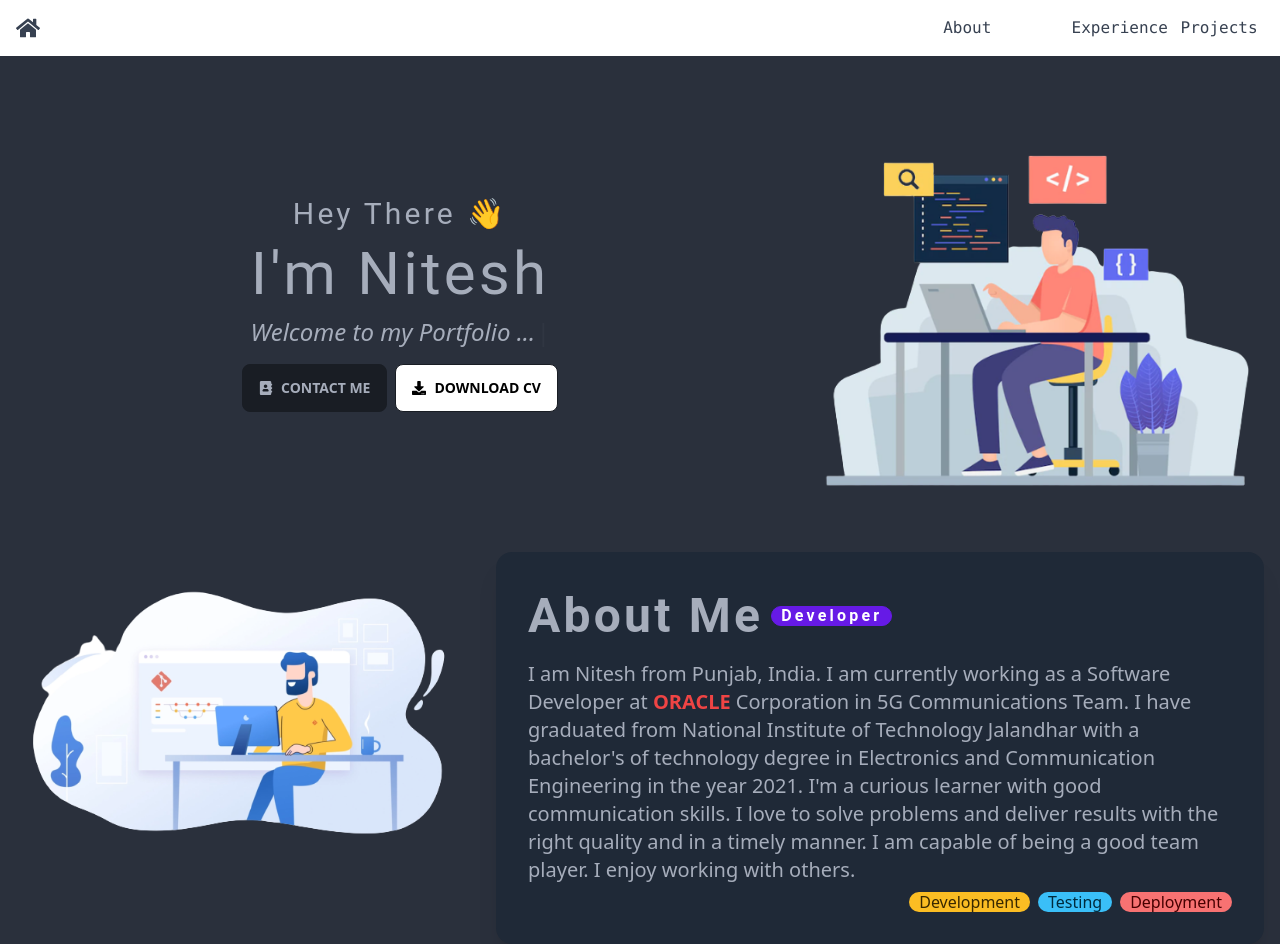
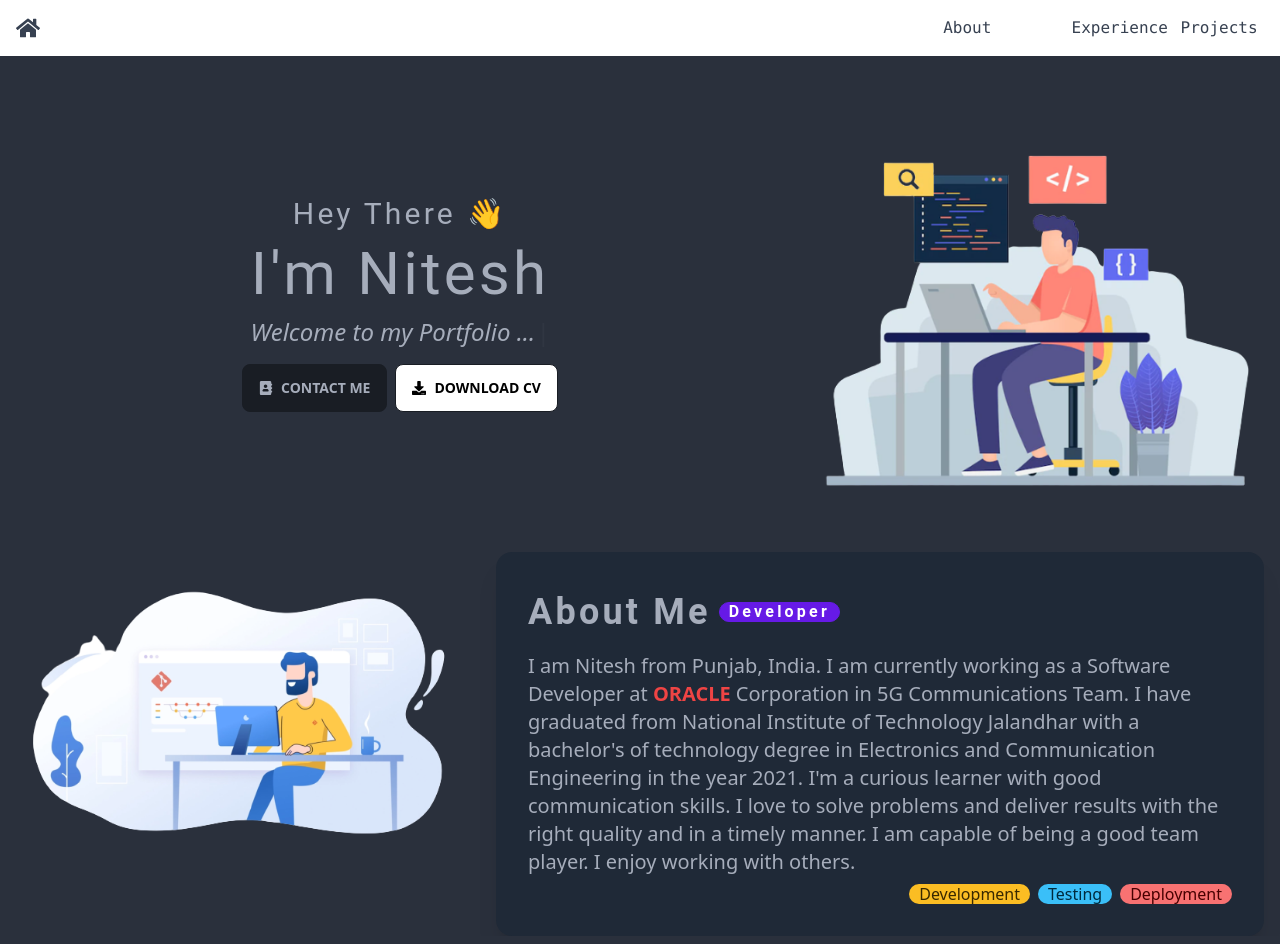
Before and after one commit to Niteshkumar152/Upgraded_Portfolio, a React (Create React App) app: page / in a window 1280 px wide. Built offline with nearby package versions, Linux system fonts and the light colour scheme.

Commit message:
font fix for ipad

```diff
--- a/src/components/About.jsx
+++ b/src/components/About.jsx
@@ -12,7 +12,7 @@ export const About = () => {
         <figure>
           <img src={aboutImg} alt="aboutImgMobile" className="md:hidden" />
         </figure>
-        <h1 className="card-title text-3xl md:text-5xl cursor-default mr-4">
+        <h1 className="card-title text-3xl md:text-4xl lg:5xl cursor-default mr-4">
           about me
           <div class="badge badge-primary text-base">Developer</div>
           <div class="badge badge-info text-base hidden md:visible">
```
